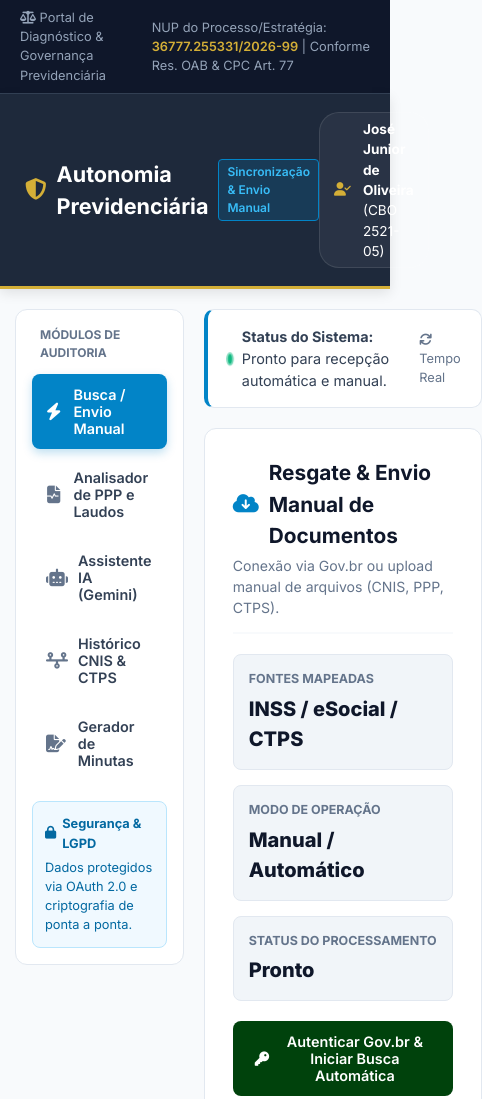
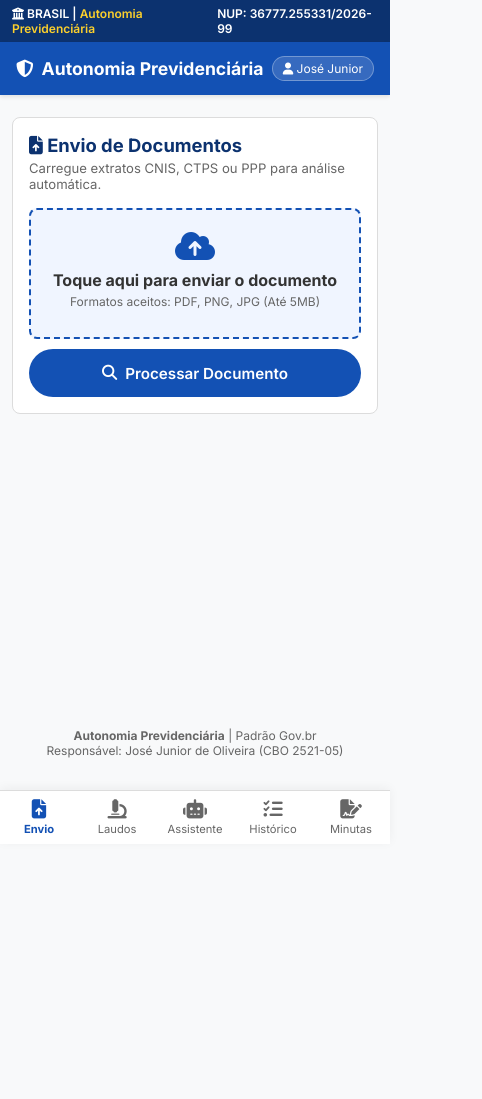
Before and after one commit to detetivepro15/autonomia-previdenciaria, a plain HTML site: page index.html in a window 390 px wide. Shown: the top 1099 px of the page, 482 px wide, since content can reach past the window. After the commit the page ends 844 px from the top, so only its background shows below. Drawn offline with Linux system fonts and the light colour scheme.

Commit message:
Interface refatorada para estilo Gov.br otimizada para dispositivos móveis

```diff
--- a/css/style.css
+++ b/css/style.css
@@ -1,72 +1,239 @@
+/* DESIGN SYSTEM INSPIRADO NO GOV.BR - MOBILE FIRST */
 :root {
-    --primary-dark: #0f172a;
-    --primary-navy: #1e293b;
-    --accent-blue: #0284c7;
-    --accent-hover: #0369a1;
-    --gold-accent: #d4af37;
-    --bg-light: #f8fafc;
-    --card-bg: #ffffff;
-    --text-main: #334155;
-    --text-muted: #64748b;
-    --border-color: #e2e8f0;
-    --success-green: #10b981;
-    --gov-green: #00420c;
+    --gov-blue: #1351b4;
+    --gov-dark-blue: #0c326f;
+    --gov-light-blue: #eaef25;
+    --gov-yellow: #fcd02c;
+    --gov-gray-bg: #f8f9fa;
+    --gov-card-bg: #ffffff;
+    --gov-text: #333333;
+    --gov-muted: #666666;
+    --gov-border: #dcdcdc;
+    --gov-success: #168821;
+    --gov-warning: #e65100;
 }
-* { box-sizing: border-box; margin: 0; padding: 0; font-family: 'Inter', system-ui, sans-serif; }
-body { background-color: var(--bg-light); color: var(--text-main); display: flex; flex-direction: column; min-height: 100vh; line-height: 1.5; }
-.top-info-bar { background: var(--primary-dark); color: #94a3b8; font-size: 0.8rem; padding: 8px 20px; display: flex; justify-content: space-between; align-items: center; border-bottom: 1px solid #334155; }
-.top-info-bar .protocol { color: var(--gold-accent); font-weight: 600; }
-header { background: var(--primary-navy); color: #ffffff; padding: 18px 25px; display: flex; justify-content: space-between; align-items: center; box-shadow: 0 4px 12px rgba(0,0,0,0.1); border-bottom: 3px solid var(--gold-accent); }
-header h1 { font-size: 1.35rem; font-weight: 700; display: flex; align-items: center; gap: 10px; }
-header h1 i { color: var(--gold-accent); }
-.badge-gov { background: rgba(2, 132, 199, 0.2); color: #38bdf8; border: 1px solid #0284c7; font-size: 0.75rem; padding: 3px 8px; border-radius: 4px; font-weight: 600; }
-.user-info { display: flex; align-items: center; gap: 12px; background: rgba(255,255,255,0.05); padding: 6px 14px; border-radius: 20px; border: 1px solid rgba(255,255,255,0.1); font-size: 0.85rem; }
-.user-info i { color: var(--gold-accent); }
-.app-container { display: flex; flex: 1; max-width: 1350px; width: 100%; margin: 20px auto; padding: 0 15px; gap: 20px; }
-.sidebar { width: 280px; background: var(--card-bg); border-radius: 12px; padding: 16px; border: 1px solid var(--border-color); height: fit-content; }
-.sidebar-title { font-size: 0.75rem; text-transform: uppercase; font-weight: 700; color: var(--text-muted); margin-bottom: 12px; padding-left: 8px; }
-.nav-btn { width: 100%; text-align: left; padding: 12px 14px; margin-bottom: 8px; border: none; background: transparent; color: var(--text-main); font-weight: 600; font-size: 0.9rem; border-radius: 8px; cursor: pointer; display: flex; align-items: center; gap: 12px; transition: all 0.2s ease; }
-.nav-btn i { font-size: 1.1rem; color: var(--text-muted); width: 20px; }
-.nav-btn:hover { background: #f1f5f9; color: var(--accent-blue); }
-.nav-btn.active { background: var(--accent-blue); color: #ffffff; box-shadow: 0 4px 10px rgba(2, 132, 199, 0.25); }
-.nav-btn.active i { color: #ffffff; }
-.sidebar-box { margin-top: 20px; background: #f0f9ff; border: 1px solid #bae6fd; border-radius: 8px; padding: 12px; font-size: 0.8rem; color: #0369a1; }
-.sidebar-box h4 { font-weight: 700; margin-bottom: 5px; display: flex; align-items: center; gap: 6px; }
-.workspace { flex: 1; display: flex; flex-direction: column; gap: 20px; }
-.status-banner { background: #ffffff; border: 1px solid var(--border-color); border-left: 4px solid var(--accent-blue); padding: 16px 20px; border-radius: 10px; font-size: 0.9rem; display: flex; justify-content: space-between; align-items: center; }
-.status-banner .sync-status { display: flex; align-items: center; gap: 10px; }
-.pulse-dot { width: 10px; height: 10px; background-color: var(--success-green); border-radius: 50%; box-shadow: 0 0 0 0 rgba(16, 185, 129, 0.7); animation: pulse 1.6s infinite; }
-@keyframes pulse { 0% { transform: scale(0.95); box-shadow: 0 0 0 0 rgba(16, 185, 129, 0.7); } 70% { transform: scale(1); box-shadow: 0 0 0 8px rgba(16, 185, 129, 0); } 100% { transform: scale(0.95); box-shadow: 0 0 0 0 rgba(16, 185, 129, 0); } }
-.tab-content { display: none; background: var(--card-bg); padding: 28px; border-radius: 12px; border: 1px solid var(--border-color); }
+
+* { box-sizing: border-box; margin: 0; padding: 0; font-family: 'Inter', system-ui, -apple-system, sans-serif; }
+
+body {
+    background-color: var(--gov-gray-bg);
+    color: var(--gov-text);
+    display: flex;
+    flex-direction: column;
+    min-height: 100vh;
+    padding-bottom: 70px; /* Espaço para o menu móvel inferior */
+}
+
+/* Barra do Governo */
+.gov-top-bar {
+    background: var(--gov-dark-blue);
+    color: #ffffff;
+    font-size: 0.75rem;
+    padding: 6px 12px;
+    display: flex;
+    justify-content: space-between;
+    align-items: center;
+    font-weight: 600;
+}
+
+.gov-top-bar span { color: var(--gov-yellow); }
+
+/* Cabeçalho Principal */
+header {
+    background: var(--gov-blue);
+    color: #ffffff;
+    padding: 14px 16px;
+    display: flex;
+    justify-content: space-between;
+    align-items: center;
+    box-shadow: 0 2px 4px rgba(0,0,0,0.1);
+}
+
+header h1 {
+    font-size: 1.1rem;
+    font-weight: 700;
+    display: flex;
+    align-items: center;
+    gap: 8px;
+}
+
+.user-badge {
+    background: rgba(255,255,255,0.15);
+    padding: 4px 10px;
+    border-radius: 16px;
+    font-size: 0.75rem;
+    border: 1px solid rgba(255,255,255,0.3);
+}
+
+/* Contêiner Geral */
+.app-container {
+    padding: 12px;
+    max-width: 1000px;
+    margin: 0 auto;
+    width: 100%;
+}
+
+/* Sidebar Oculta no Mobile e visível no Desktop */
+.sidebar { display: none; }
+
+/* Menu Fixo Inferior no Celular */
+.mobile-nav {
+    position: fixed;
+    bottom: 0;
+    left: 0;
+    right: 0;
+    background: #ffffff;
+    display: flex;
+    justify-content: space-around;
+    align-items: center;
+    border-top: 1px solid var(--gov-border);
+    padding: 8px 0;
+    z-index: 1000;
+    box-shadow: 0 -2px 10px rgba(0,0,0,0.05);
+}
+
+.mobile-nav button {
+    background: transparent;
+    border: none;
+    color: var(--gov-muted);
+    font-size: 0.7rem;
+    display: flex;
+    flex-direction: column;
+    align-items: center;
+    gap: 4px;
+    cursor: pointer;
+    flex: 1;
+}
+
+.mobile-nav button i { font-size: 1.2rem; }
+
+.mobile-nav button.active {
+    color: var(--gov-blue);
+    font-weight: 700;
+}
+
+/* Abas de Conteúdo */
+.tab-content {
+    display: none;
+    background: var(--gov-card-bg);
+    padding: 16px;
+    border-radius: 8px;
+    border: 1px solid var(--gov-border);
+    margin-top: 10px;
+}
+
 .tab-content.active { display: block; }
-.tab-header { border-bottom: 2px solid var(--bg-light); padding-bottom: 14px; margin-bottom: 20px; }
-.tab-title { font-size: 1.3rem; font-weight: 700; color: var(--primary-dark); display: flex; align-items: center; gap: 10px; }
-.tab-subtitle { font-size: 0.88rem; color: var(--text-muted); margin-top: 4px; }
-.btn-primary { background: var(--accent-blue); color: #ffffff; border: none; padding: 12px 22px; font-weight: 600; font-size: 0.9rem; border-radius: 8px; cursor: pointer; display: inline-flex; align-items: center; gap: 10px; }
-.btn-gov { background: var(--gov-green); color: #ffffff; border: none; padding: 12px 22px; font-weight: 600; font-size: 0.9rem; border-radius: 8px; cursor: pointer; display: inline-flex; align-items: center; gap: 10px; }
-.result-box { background: #f8fafc; border: 1px solid var(--border-color); border-left: 4px solid var(--accent-blue); padding: 18px; border-radius: 8px; margin-top: 20px; font-size: 0.92rem; white-space: pre-wrap; line-height: 1.6; color: #1e293b; }
-.metrics-grid { display: grid; grid-template-columns: repeat(auto-fit, minmax(220px, 1fr)); gap: 15px; margin-bottom: 20px; }
-.metric-card { background: #f1f5f9; padding: 15px; border-radius: 8px; border: 1px solid #e2e8f0; }
-.metric-card .title { font-size: 0.78rem; text-transform: uppercase; font-weight: 700; color: var(--text-muted); }
-.metric-card .value { font-size: 1.25rem; font-weight: 800; color: var(--primary-dark); margin-top: 5px; }
-.upload-container { margin-top: 25px; padding-top: 20px; border-top: 1px dashed var(--border-color); }
-.upload-title { font-size: 1.05rem; font-weight: 700; margin-bottom: 10px; color: var(--primary-dark); display: flex; align-items: center; gap: 8px; }
-.upload-box { border: 2px dashed #cbd5e1; background: #f8fafc; border-radius: 10px; padding: 25px; text-align: center; cursor: pointer; transition: all 0.2s ease; }
-.upload-box:hover { border-color: var(--accent-blue); background: #f0f9ff; }
-.upload-box i { font-size: 2rem; color: var(--accent-blue); margin-bottom: 10px; }
-.upload-box p { font-size: 0.88rem; color: var(--text-muted); }
-.upload-box input[type="file"] { display: none; }
-.file-info { margin-top: 10px; font-size: 0.85rem; font-weight: 600; color: var(--accent-blue); }
 
-/* ESTILOS DO CHAT DINÂMICO */
-.chat-box { height: 320px; overflow-y: auto; border: 1px solid var(--border-color); background: #f8fafc; border-radius: 8px; padding: 15px; display: flex; flex-direction: column; gap: 12px; margin-bottom: 15px; }
-.chat-msg { max-width: 80%; padding: 10px 14px; border-radius: 10px; font-size: 0.9rem; line-height: 1.4; }
-.chat-msg.ia { background: #e0f2fe; color: #0369a1; border: 1px solid #bae6fd; align-self: flex-start; }
-.chat-msg.user { background: var(--accent-blue); color: #ffffff; align-self: flex-end; }
-.chat-input-group { display: flex; gap: 10px; }
-.chat-input { flex: 1; padding: 12px; border: 1px solid var(--border-color); border-radius: 8px; font-size: 0.9rem; outline: none; }
-.chat-input:focus { border-color: var(--accent-blue); }
+.tab-title {
+    font-size: 1.15rem;
+    color: var(--gov-dark-blue);
+    font-weight: 700;
+    margin-bottom: 4px;
+}
 
-.legal-footer-box { margin-top: 25px; background: #fffbebf5; border: 1px solid #fef3c7; padding: 15px; border-radius: 8px; font-size: 0.8rem; color: #b45309; display: flex; gap: 12px; }
-footer { background: var(--primary-dark); color: #94a3b8; text-align: center; padding: 22px 15px; font-size: 0.85rem; margin-top: auto; border-top: 1px solid #334155; }
-footer strong { color: #f1f5f9; }
+.tab-subtitle {
+    font-size: 0.82rem;
+    color: var(--gov-muted);
+    margin-bottom: 16px;
+}
+
+/* Botões Estilo Gov.br */
+.btn-gov-primary {
+    width: 100%;
+    min-height: 48px;
+    background: var(--gov-blue);
+    color: #ffffff;
+    border: none;
+    border-radius: 24px;
+    font-size: 0.95rem;
+    font-weight: 600;
+    display: flex;
+    align-items: center;
+    justify-content: center;
+    gap: 8px;
+    cursor: pointer;
+    margin-top: 10px;
+}
+
+.btn-gov-primary:active { background: var(--gov-dark-blue); }
+
+/* Caixas de Upload e Resultados */
+.upload-box {
+    border: 2px dashed var(--gov-blue);
+    background: #f0f5ff;
+    border-radius: 8px;
+    padding: 20px;
+    text-align: center;
+    cursor: pointer;
+    margin-top: 12px;
+}
+
+.upload-box i { font-size: 2rem; color: var(--gov-blue); margin-bottom: 8px; }
+
+.result-box {
+    background: #f8fafc;
+    border-left: 4px solid var(--gov-blue);
+    border: 1px solid var(--gov-border);
+    padding: 14px;
+    border-radius: 6px;
+    margin-top: 15px;
+    font-size: 0.88rem;
+    line-height: 1.5;
+    white-space: pre-wrap;
+}
+
+/* Chat Mobile */
+.chat-box {
+    height: 300px;
+    overflow-y: auto;
+    background: #f4f6f9;
+    border: 1px solid var(--gov-border);
+    border-radius: 8px;
+    padding: 12px;
+    display: flex;
+    flex-direction: column;
+    gap: 10px;
+}
+
+.chat-msg {
+    max-width: 85%;
+    padding: 10px 12px;
+    border-radius: 8px;
+    font-size: 0.85rem;
+}
+
+.chat-msg.ia { background: #e3eeff; color: var(--gov-dark-blue); align-self: flex-start; }
+.chat-msg.user { background: var(--gov-blue); color: #ffffff; align-self: flex-end; }
+
+.chat-input-group {
+    display: flex;
+    gap: 8px;
+    margin-top: 10px;
+}
+
+.chat-input {
+    flex: 1;
+    min-height: 48px;
+    padding: 0 12px;
+    border: 1px solid var(--gov-border);
+    border-radius: 24px;
+    font-size: 0.9rem;
+    outline: none;
+}
+
+/* Rodapé */
+footer {
+    text-align: center;
+    padding: 16px;
+    font-size: 0.75rem;
+    color: var(--gov-muted);
+    margin-top: auto;
+}
+
+/* Adaptação para Telas Maiores (Desktop) */
+@media (min-width: 768px) {
+    body { padding-bottom: 0; }
+    .mobile-nav { display: none; }
+    .app-container { display: flex; gap: 20px; }
+    .sidebar { display: block; width: 260px; }
+}
--- a/index.html
+++ b/index.html
@@ -3,119 +3,94 @@
 <head>
     <meta charset="UTF-8">
     <meta name="viewport" content="width=device-width, initial-scale=1.0">
-    <title>Autonomia Previdenciária | Plataforma de Inteligência & Diagnóstico Sociojurídico</title>
-    <link href="https://fonts.googleapis.com/css2?family=Inter:wght@300;400;500;600;700;800&display=swap" rel="stylesheet">
+    <title>Autonomia Previdenciária | Gov.br Style</title>
+    <link href="https://fonts.googleapis.com/css2?family=Inter:wght@400;600;700&display=swap" rel="stylesheet">
     <link rel="stylesheet" href="https://cdnjs.cloudflare.com/ajax/libs/font-awesome/6.4.0/css/all.min.css">
     <link rel="stylesheet" href="css/style.css">
 </head>
 <body>
-    <div class="top-info-bar">
-        <div><i class="fa-solid fa-scale-balanced"></i> Portal de Diagnóstico & Governança Previdenciária</div>
-        <div>NUP do Processo/Estratégia: <span class="protocol">36777.255331/2026-99</span> | Conforme Res. OAB & CPC Art. 77</div>
+    <div class="gov-top-bar">
+        <div><i class="fa-solid fa-building-columns"></i> BRASIL | <span>Autonomia Previdenciária</span></div>
+        <div>NUP: 36777.255331/2026-99</div>
     </div>
     <header>
-        <h1><i class="fa-solid fa-shield-halved"></i> Autonomia Previdenciária <span class="badge-gov">Sincronização & Envio Manual</span></h1>
-        <div class="user-info"><i class="fa-solid fa-user-check"></i> <span><strong>José Junior de Oliveira</strong> (CBO 2521-05)</span></div>
+        <h1><i class="fa-solid fa-shield-halved"></i> Autonomia Previdenciária</h1>
+        <div class="user-badge"><i class="fa-solid fa-user"></i> José Junior</div>
     </header>
+
     <div class="app-container">
-        <div class="sidebar">
-            <div class="sidebar-title">Módulos de Auditoria</div>
-            <button class="nav-btn active" onclick="openTab('busca-auto', this)"><i class="fa-solid fa-bolt"></i> Busca / Envio Manual</button>
-            <button class="nav-btn" onclick="openTab('ppp', this)"><i class="fa-solid fa-file-waveform"></i> Analisador de PPP e Laudos</button>
-            <button class="nav-btn" onclick="openTab('chat', this)"><i class="fa-solid fa-robot"></i> Assistente IA (Gemini)</button>
-            <button class="nav-btn" onclick="openTab('historico', this)"><i class="fa-solid fa-timeline"></i> Histórico CNIS & CTPS</button>
-            <button class="nav-btn" onclick="openTab('minuta', this)"><i class="fa-solid fa-file-signature"></i> Gerador de Minutas</button>
-            <div class="sidebar-box">
-                <h4><i class="fa-solid fa-lock"></i> Segurança & LGPD</h4>
-                <p>Dados protegidos via OAuth 2.0 e criptografia de ponta a ponta.</p>
-            </div>
-        </div>
-        <div class="workspace">
-            <div class="status-banner">
-                <div class="sync-status"><div class="pulse-dot"></div> <span><strong>Status do Sistema:</strong> Pronto para recepção automática e manual.</span></div>
-                <span style="font-size:0.8rem; color:var(--text-muted);"><i class="fa-solid fa-arrows-rotate"></i> Tempo Real</span>
-            </div>
+        <main class="workspace">
+            <!-- ABA 1: ENVIO MANUAL -->
             <div id="busca-auto" class="tab-content active">
-                <div class="tab-header">
-                    <div>
-                        <div class="tab-title"><i class="fa-solid fa-cloud-arrow-down" style="color:var(--accent-blue);"></i> Resgate & Envio Manual de Documentos</div>
-                        <div class="tab-subtitle">Conexão via Gov.br ou upload manual de arquivos (CNIS, PPP, CTPS).</div>
-                    </div>
+                <div class="tab-title"><i class="fa-solid fa-file-arrow-up"></i> Envio de Documentos</div>
+                <div class="tab-subtitle">Carregue extratos CNIS, CTPS ou PPP para análise automática.</div>
+
+                <div class="upload-box" onclick="document.getElementById('file-input').click()">
+                    <i class="fa-solid fa-cloud-arrow-up"></i>
+                    <p><strong>Toque aqui para enviar o documento</strong></p>
+                    <p style="font-size:0.75rem; color:var(--gov-muted); margin-top:4px;">Formatos aceitos: PDF, PNG, JPG (Até 5MB)</p>
+                    <input type="file" id="file-input" accept=".pdf,.png,.jpg,.jpeg" style="display:none;" onchange="mostrarArquivoSelecionado(this)">
+                    <div id="file-info" style="margin-top:8px; font-weight:600; color:var(--gov-blue);"></div>
                 </div>
-                <div class="metrics-grid">
-                    <div class="metric-card"><div class="title">Fontes Mapeadas</div><div class="value">INSS / eSocial / CTPS</div></div>
-                    <div class="metric-card"><div class="title">Modo de Operação</div><div class="value">Manual / Automático</div></div>
-                    <div class="metric-card"><div class="title">Status do Processamento</div><div class="value">Pronto</div></div>
-                </div>
-                <button class="btn-gov" onclick="executarSincronizacao()"><i class="fa-solid fa-key"></i> Autenticar Gov.br & Iniciar Busca Automática</button>
-                <div class="upload-container">
-                    <div class="upload-title"><i class="fa-solid fa-file-arrow-up"></i> Envio Manual de Documentos para Análise</div>
-                    <div class="upload-box" onclick="document.getElementById('file-input').click()">
-                        <i class="fa-solid fa-folder-open"></i>
-                        <p><strong>Clique aqui</strong> para selecionar arquivos (PDF, PNG, JPG) do CNIS, CTPS ou PPP.</p>
-                        <input type="file" id="file-input" accept=".pdf,.png,.jpg,.jpeg" onchange="mostrarArquivoSelecionado(this)">
-                        <div id="file-info" class="file-info"></div>
-                    </div>
-                    <button class="btn-primary" style="margin-top: 15px;" onclick="enviarDocumentoManual()"><i class="fa-solid fa-upload"></i> Processar Documento Enviado</button>
-                </div>
+
+                <button class="btn-gov-primary" onclick="enviarDocumentoManual()"><i class="fa-solid fa-magnifying-glass"></i> Processar Documento</button>
                 <div id="res-busca" class="result-box" style="display:none;"></div>
             </div>
+
+            <!-- ABA 2: LAUDOS E PPP -->
             <div id="ppp" class="tab-content">
-                <div class="tab-header">
-                    <div>
-                        <div class="tab-title"><i class="fa-solid fa-microscope" style="color:var(--accent-blue);"></i> Auditoria de Laudos Ambientais e PPPs</div>
-                        <div class="tab-subtitle">Processamento computacional de dosimetrias e fatores de risco.</div>
-                    </div>
-                </div>
-                <button class="btn-primary" onclick="analisarPPPAuto()"><i class="fa-solid fa-wand-magic-sparkles"></i> Processar Laudos Resgatados/Enviados</button>
+                <div class="tab-title"><i class="fa-solid fa-microscope"></i> Auditoria de PPP / Laudos</div>
+                <div class="tab-subtitle">Análise de exposição a ruídos e agentes químicos.</div>
+                <button class="btn-gov-primary" onclick="analisarPPPAuto()"><i class="fa-solid fa-wand-magic-sparkles"></i> Auditar Laudos</button>
                 <div id="res-ppp" class="result-box" style="display:none;"></div>
             </div>
+
+            <!-- ABA 3: CHAT IA -->
             <div id="chat" class="tab-content">
-                <div class="tab-header">
-                    <div>
-                        <div class="tab-title"><i class="fa-solid fa-brain" style="color:var(--accent-blue);"></i> Assistente IA Especializado (Gemini)</div>
-                        <div class="tab-subtitle">Tradução de jargão técnico e suporte no diagnóstico sociojurídico.</div>
-                    </div>
-                </div>
+                <div class="tab-title"><i class="fa-solid fa-brain"></i> Assistente IA (Gemini)</div>
+                <div class="tab-subtitle">Suporte técnico e interpretação das regras.</div>
                 <div class="chat-box" id="chat-messages">
                     <div class="chat-msg ia">
-                        <strong>[SISTEMA DE IA PRONTO]:</strong> Olá, José Junior! Todos os dados e laudos enviados estão integrados. Qual dúvida técnica ou jurídica você deseja analisar agora?
+                        <strong>[Assistente Gov.br]:</strong> Olá! Envie sua dúvida sobre conversão de períodos ou exigências de laudos técnicos.
                     </div>
                 </div>
                 <div class="chat-input-group">
-                    <input type="text" id="chat-input-text" class="chat-input" placeholder="Digite sua dúvida ou comando (ex: Como funciona a conversão 1.4?)..." onkeypress="if(event.key === 'Enter') enviarMensagemChat()">
-                    <button class="btn-primary" onclick="enviarMensagemChat()"><i class="fa-solid fa-paper-plane"></i> Enviar</button>
+                    <input type="text" id="chat-input-text" class="chat-input" placeholder="Digite sua mensagem..." onkeypress="if(event.key === 'Enter') enviarMensagemChat()">
+                    <button class="btn-gov-primary" style="width: auto; padding: 0 16px;" onclick="enviarMensagemChat()"><i class="fa-solid fa-paper-plane"></i></button>
                 </div>
             </div>
+
+            <!-- ABA 4: HISTÓRICO CONTRIBUTIVO -->
             <div id="historico" class="tab-content">
-                <div class="tab-header">
-                    <div>
-                        <div class="tab-title"><i class="fa-solid fa-list-check" style="color:var(--accent-blue);"></i> Histórico Contributivo Unificado</div>
-                        <div class="tab-subtitle">Linha do tempo consolidando períodos urbanos, rurais e especiais.</div>
-                    </div>
-                </div>
-                <div id="res-historico" class="result-box" style="margin-top:0;">✔ Aguardando envio de documentos ou busca para calcular.</div>
+                <div class="tab-title"><i class="fa-solid fa-list-check"></i> Histórico Contributivo</div>
+                <div class="tab-subtitle">Consolidação e cálculo conforme normas pré/pós 1995.</div>
+                <div id="res-historico" class="result-box" style="margin-top:0;">Enve um documento na aba de envio para visualizar a soma final.</div>
             </div>
+
+            <!-- ABA 5: MINUTAS -->
             <div id="minuta" class="tab-content">
-                <div class="tab-header">
-                    <div>
-                        <div class="tab-title"><i class="fa-solid fa-scale-unbalanced-flip" style="color:var(--accent-blue);"></i> Gerador de Minutas Exordiais</div>cat << 'EOF' >> index.html
-                    </div>
-                </div>
-                <button class="btn-primary" onclick="gerarMinutaAuto()"><i class="fa-solid fa-file-export"></i> Gerar Rascunho Exordial</button>
+                <div class="tab-title"><i class="fa-solid fa-file-signature"></i> Gerador de Minutas</div>
+                <div class="tab-subtitle">Sintetizador automático de rascunhos.</div>
+                <button class="btn-gov-primary" onclick="gerarMinutaAuto()"><i class="fa-solid fa-file-export"></i> Gerar Petição</button>
                 <div id="res-minuta" class="result-box" style="display:none;"></div>
             </div>
-            <div class="legal-footer-box">
-                <i class="fa-solid fa-circle-exclamation" style="font-size:1.2rem;"></i>
-                <div><strong>Aviso de Governança:</strong> Ferramenta de apoio técnico. Decisões e pareceres dependem da supervisão de advogado inscrito na OAB (Art. 77 do CPC).</div>
-            </div>
-        </div>
+        </main>
     </div>
+
+    <!-- NAVEGAÇÃO MÓVEL INFERIOR (BOTTOM NAV) -->
+    <nav class="mobile-nav">
+        <button class="active" onclick="openTab('busca-auto', this)"><i class="fa-solid fa-file-arrow-up"></i>Envio</button>
+        <button onclick="openTab('ppp', this)"><i class="fa-solid fa-microscope"></i>Laudos</button>
+        <button onclick="openTab('chat', this)"><i class="fa-solid fa-robot"></i>Assistente</button>
+        <button onclick="openTab('historico', this)"><i class="fa-solid fa-list-check"></i>Histórico</button>
+        <button onclick="openTab('minuta', this)"><i class="fa-solid fa-file-signature"></i>Minutas</button>
+    </nav>
+
     <footer>
-        <p><strong>Autonomia Previdenciária</strong> | Democratizando o Acesso aos Direitos do Trabalhador</p>
-        <p>Estrategista & Administrador Responsável: <strong>José Junior de Oliveira</strong> (CBO 2521-05)</p>
-        <p style="color:#64748b; font-size:0.78rem; margin-top:8px;">E-mail: nairana06@gmail.com | WhatsApp: (33) 99862-9217 | Catanduva - SP</p>
+        <p><strong>Autonomia Previdenciária</strong> | Padrão Gov.br</p>
+        <p>Responsável: José Junior de Oliveira (CBO 2521-05)</p>
     </footer>
+
     <script src="js/app.js"></script>
 </body>
 </html>
```
